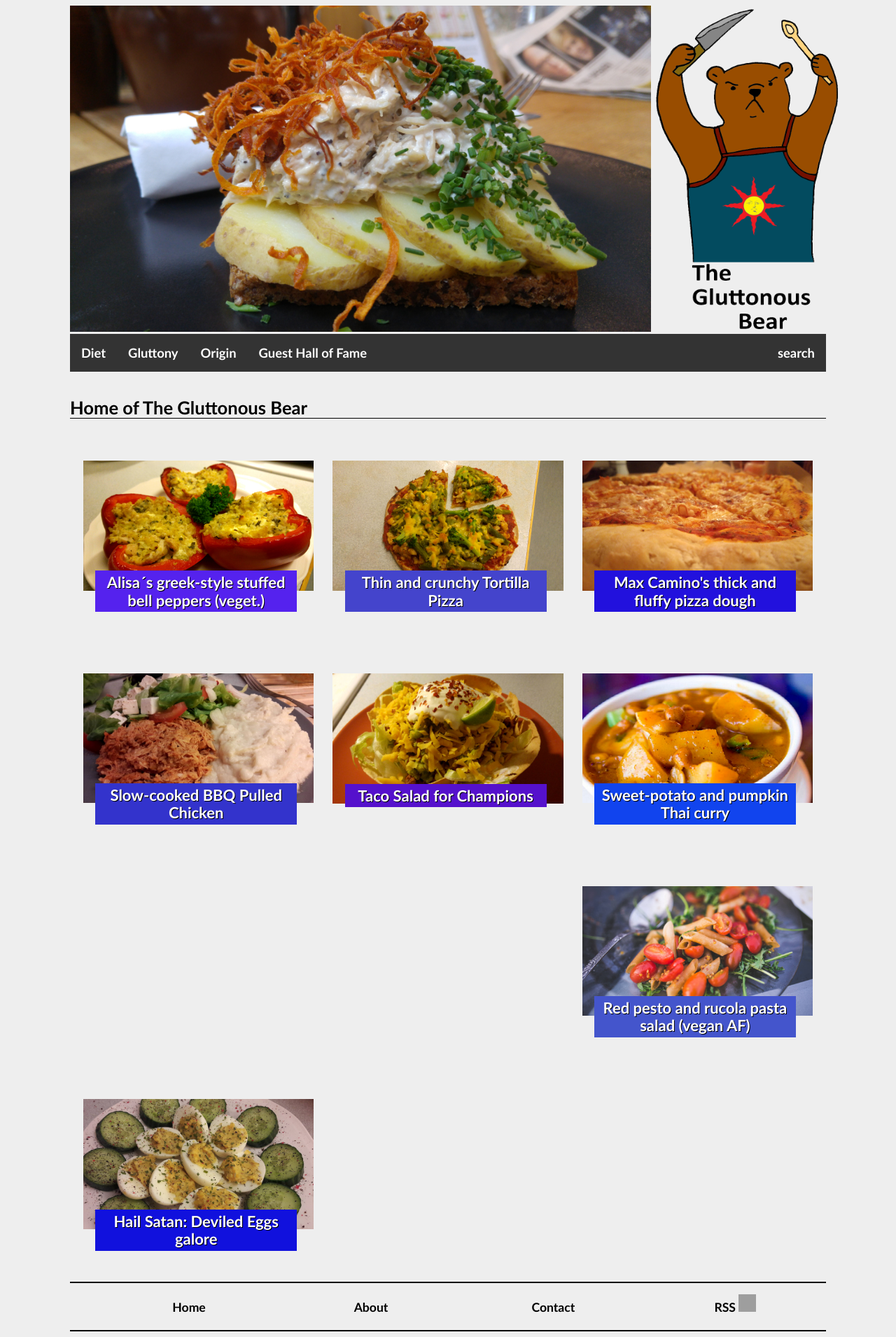
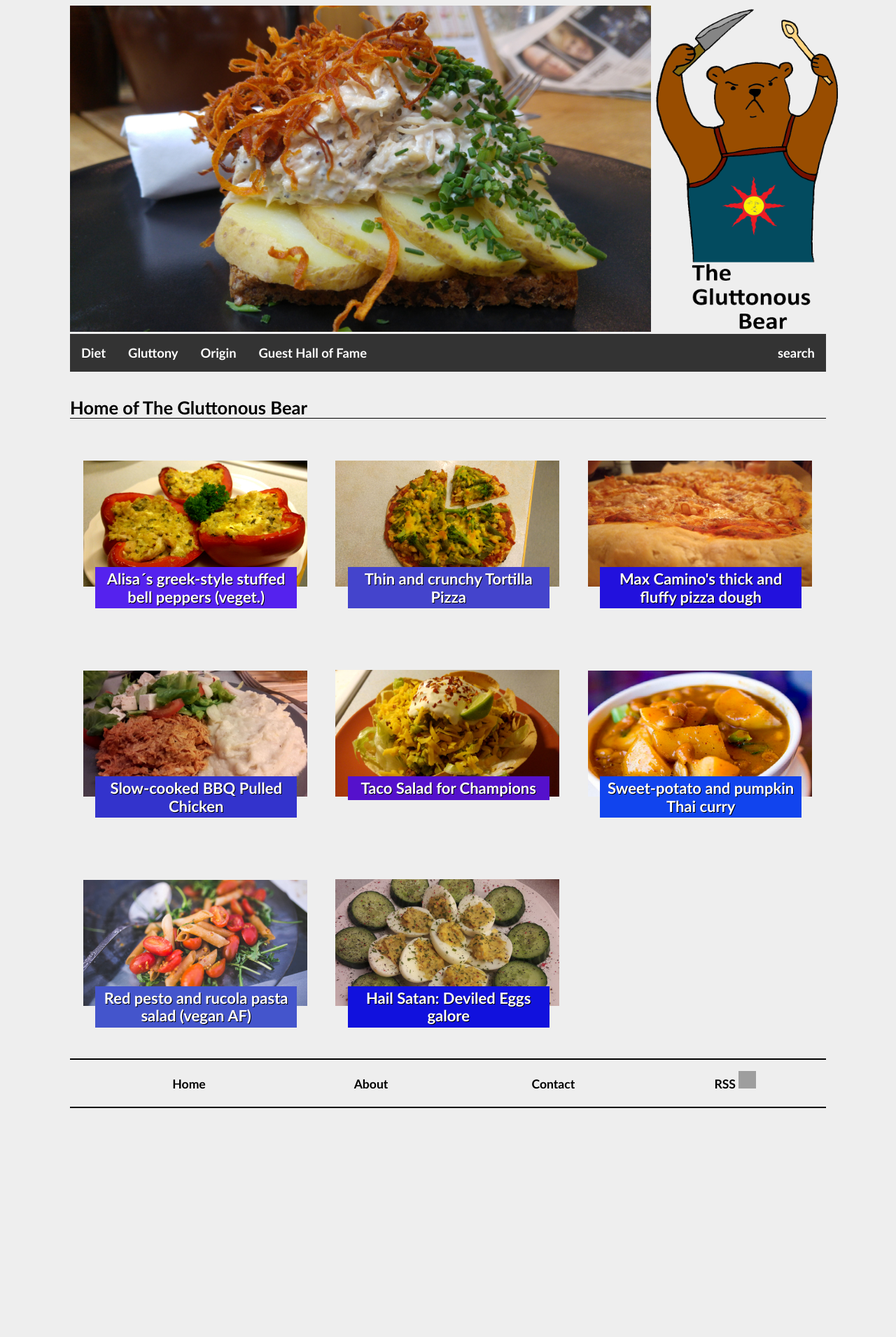
Before and after one commit to gluttonousbear/gluttonousbear.github.io, a Jekyll site: the page built from index.html, in a window 1280 px wide. Shown: the whole page at 70% size. Built offline with Jekyll 4.4.1, drawn with Linux system fonts in a browser that asks for light colours; after the commit the page ends 1591 px from its top, so only the background shows below that; grey boxes are pictures that could not be loaded.

Commit message:
Update main.css

```diff
--- a/css/main.css
+++ b/css/main.css
@@ -179,7 +179,6 @@
 	margin:0 auto;
 }
 section {
-  float: left;
   width: 25%;
 
 }
@@ -195,19 +194,26 @@
 	width:70%;
 	text-align:justify;
 	margin-left:3%;
+	  float: left;
 
 
 }
 section.full-page-text {
 	width:100%;
 	text-align:justify;
+	  float: left;
 
 }
 section.additional-image {
 	width:100%;
+	  float: left;
 }
 code.ingredients {
 	font-size:100%;
+
+}
+section.ingredients {
+	  float: left;
 }
 
 #nutritionfacts {
@@ -271,7 +277,7 @@
 }
 
 section.thumbnail {
-	display:block;
+	display:inline-block;
 	padding:1%;
 	margin: 3% 3% 3% 3%;
 }
@@ -280,5 +286,5 @@
 	text-decoration:none;
 }
 img.thumbnail {
-	width:122%;
+	width:320px;
 }
```
